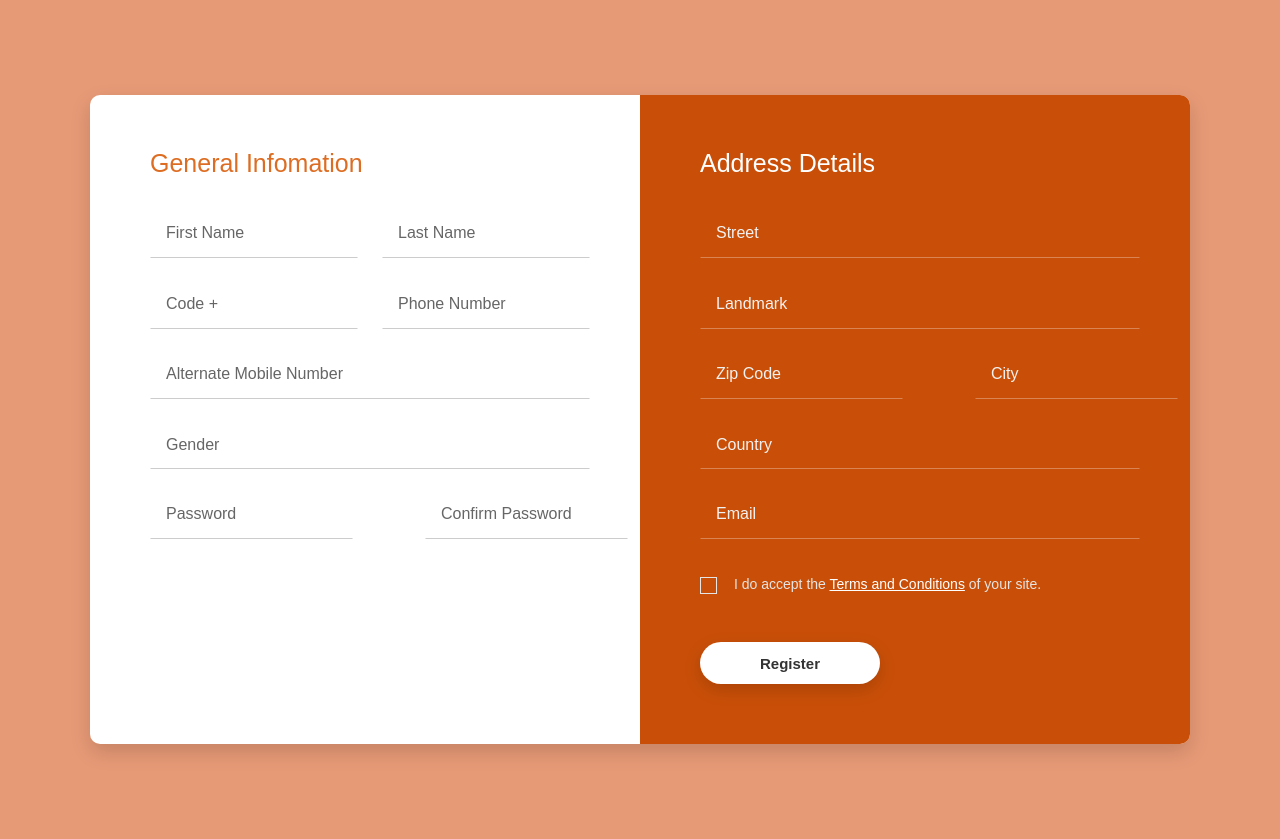
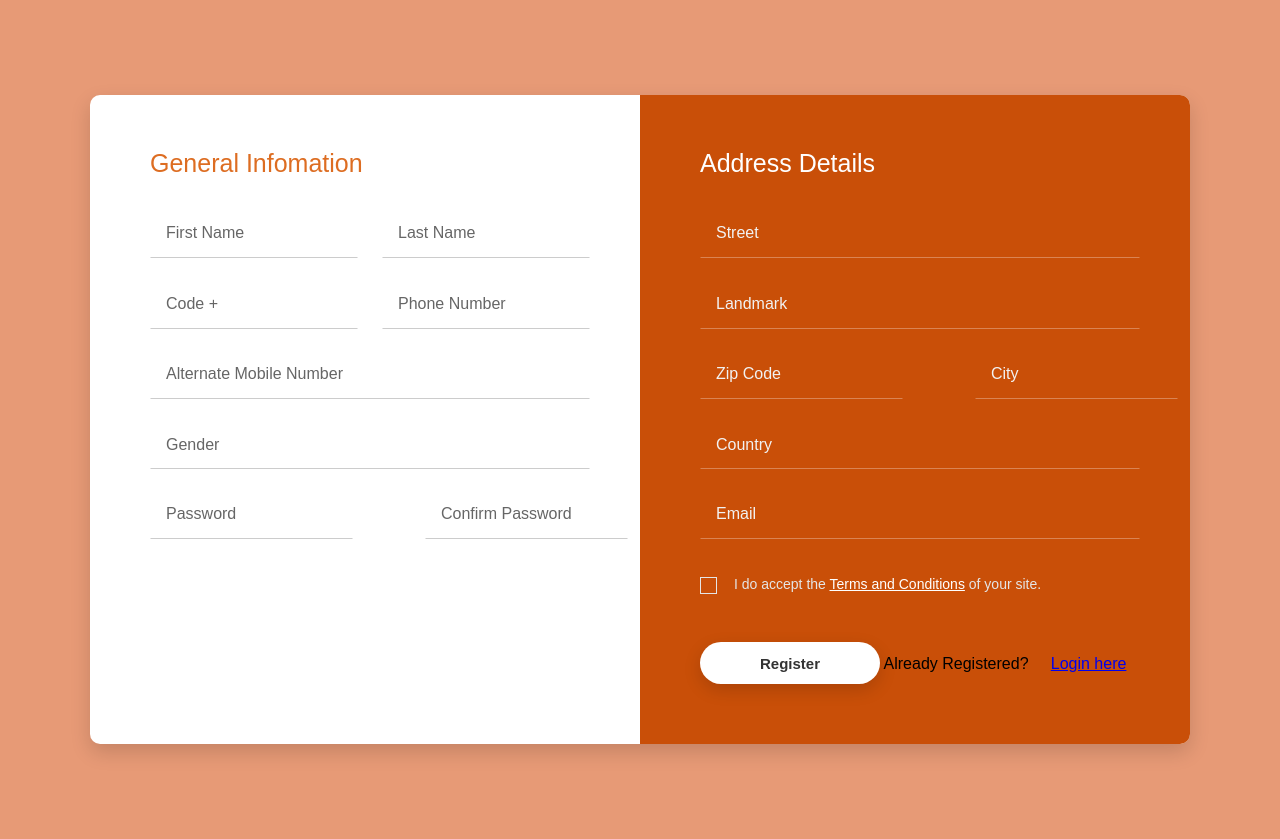
Before and after one commit to bhupeshgunda1/E-commerce_sureshoppe, a Flask app: page /register in a window 1280 px wide. Run offline with Flask 2, Linux system fonts and the light colour scheme; some libraries are stand-ins or nearby versions.

Commit message:
Added Login button for already registered users

```diff
--- a/Project_Updated_UI/templates/register.html
+++ b/Project_Updated_UI/templates/register.html
@@ -110,6 +110,7 @@
 					</div>
 					<div class="form-row-last">
 						<input type="submit" name="register" class="register" value="Register">
+						<label> Already Registered?  &nbsp; &nbsp; <a href="{{url_for('login')}}">Login here</a></label>
 					</div>
 				</div>
 			</form>
```
